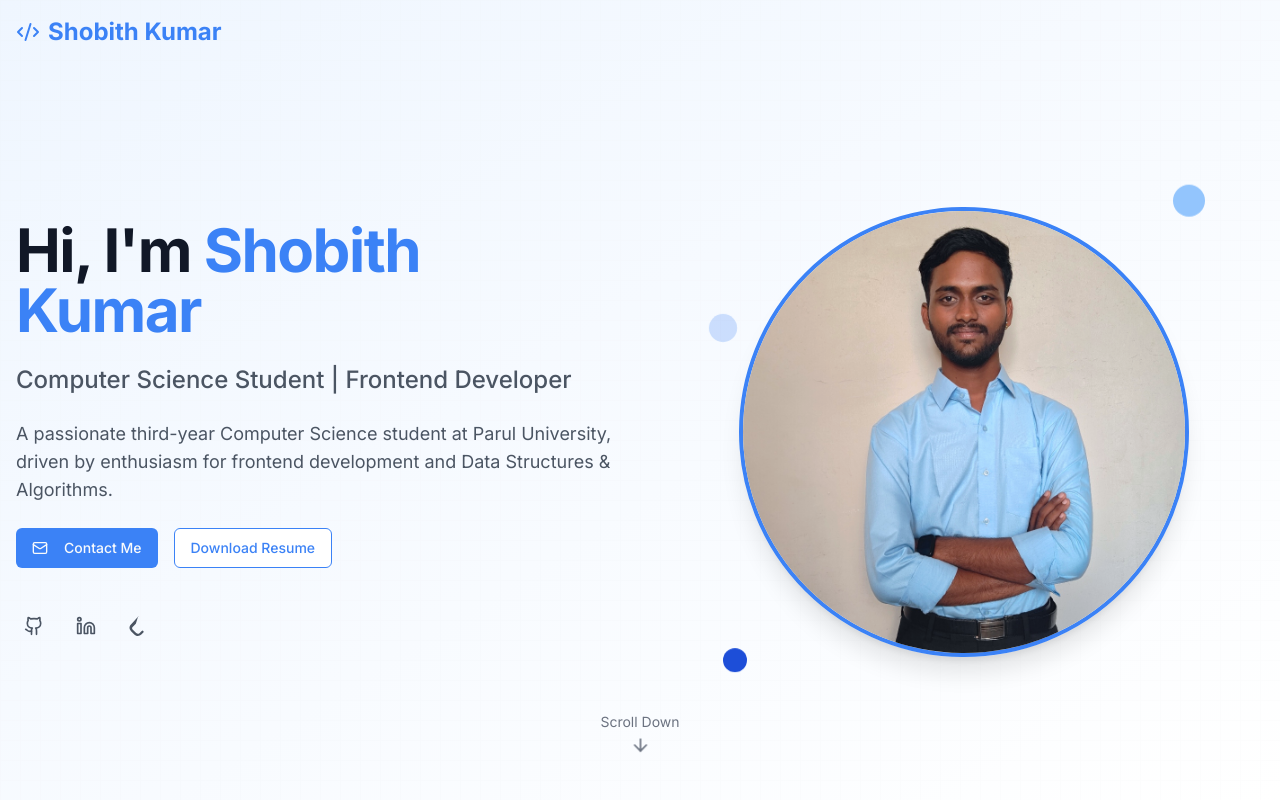
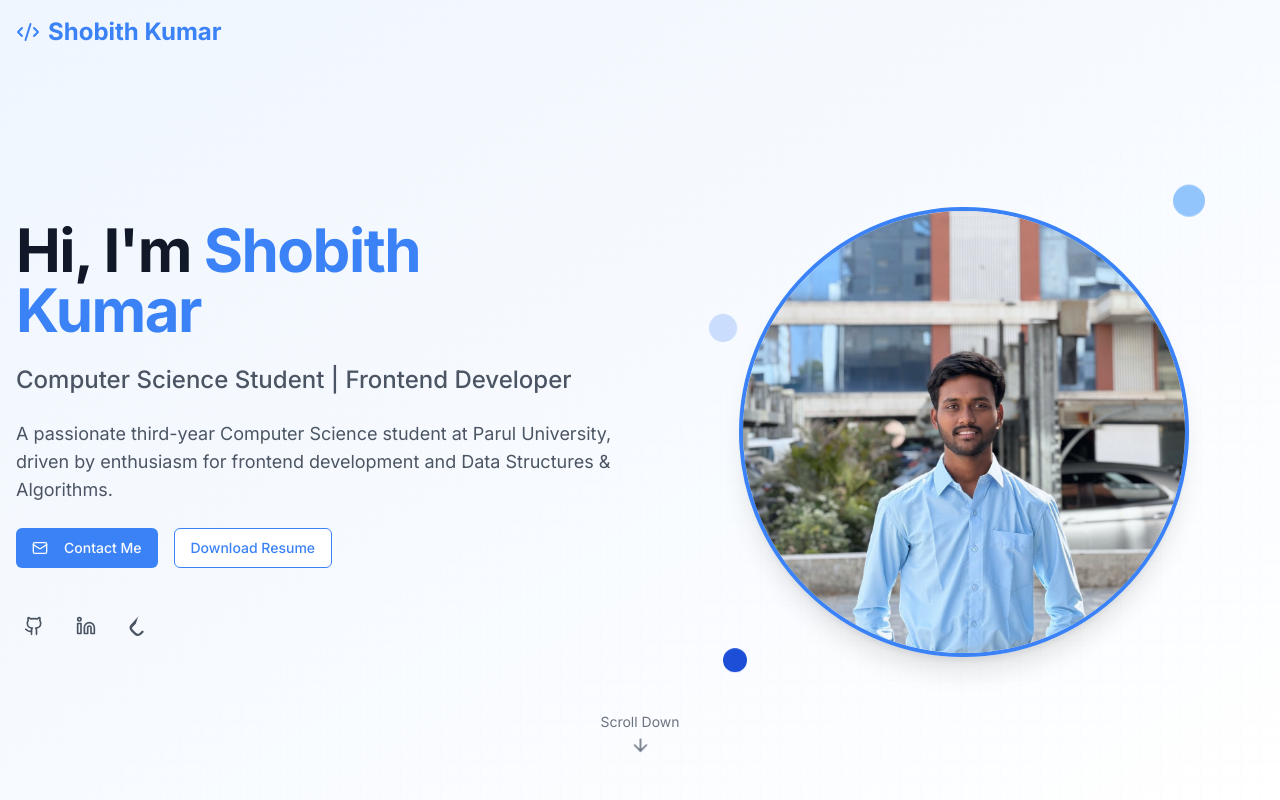
Before and after one commit to shobithkumarkarnati0302/Portfolio, a React (Vite) app: page / in a window 1280 px wide. Shown: the top 800 px of the page. Built offline with nearby package versions, Linux system fonts and the light colour scheme.

Commit message:
hero section image update

```diff
--- a/src/components/HeroSection.tsx
+++ b/src/components/HeroSection.tsx
@@ -105,7 +105,7 @@ const HeroSection = () => {
             {/* Increased image size for desktop/laptop screens */}
             <div className="w-72 h-72 md:w-96 md:h-96 lg:w-[450px] lg:h-[450px] rounded-full overflow-hidden border-4 border-portfolio-primary shadow-xl">
               <img
-                src="/1.jpg"
+                src="/me.jpg"
                 alt="Shobith Kumar"
                 className="w-full h-full object-cover transition-transform duration-500 hover:scale-110"
               />
```
Also changed, not shown: public/me.jpg (added).
